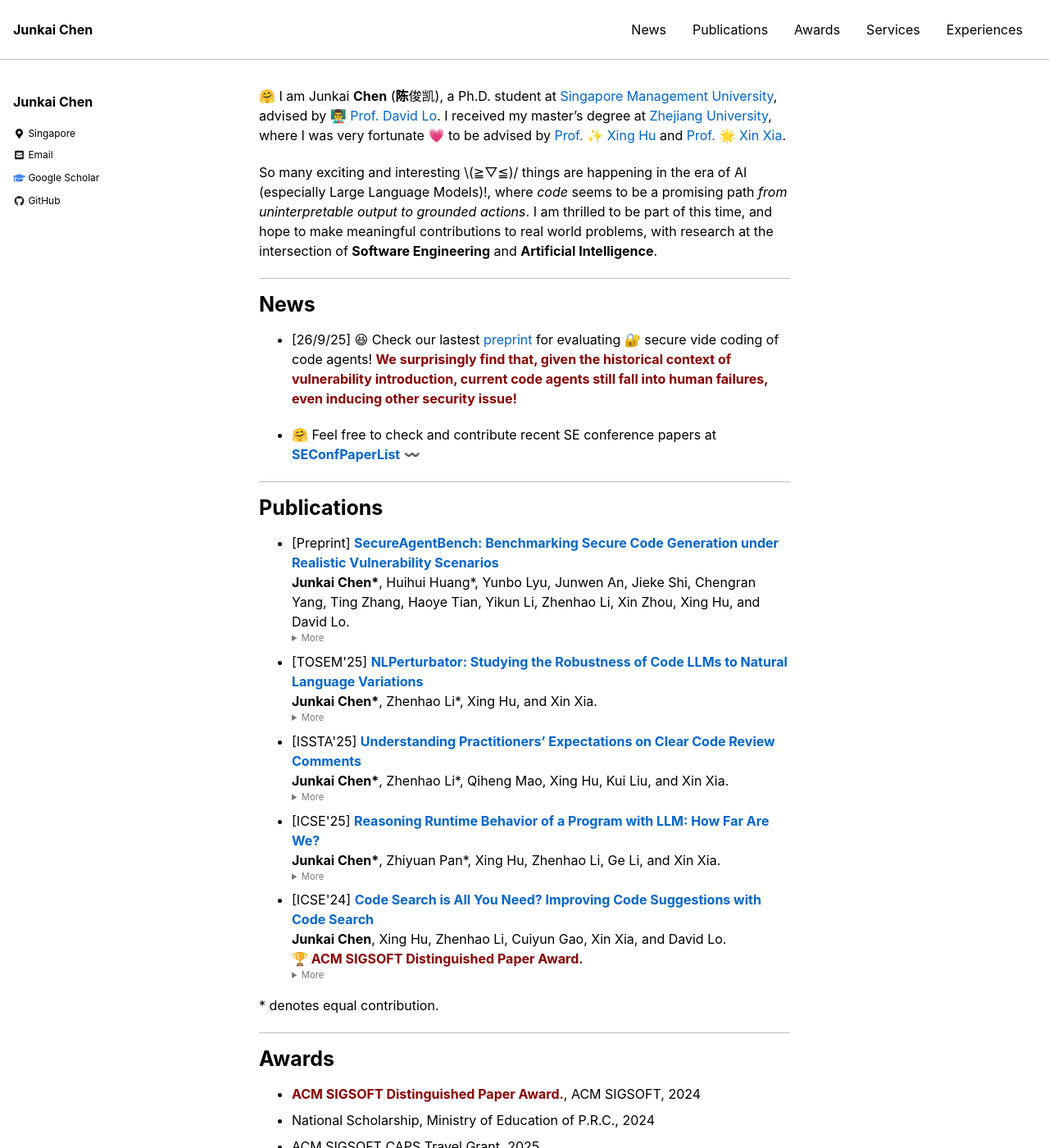
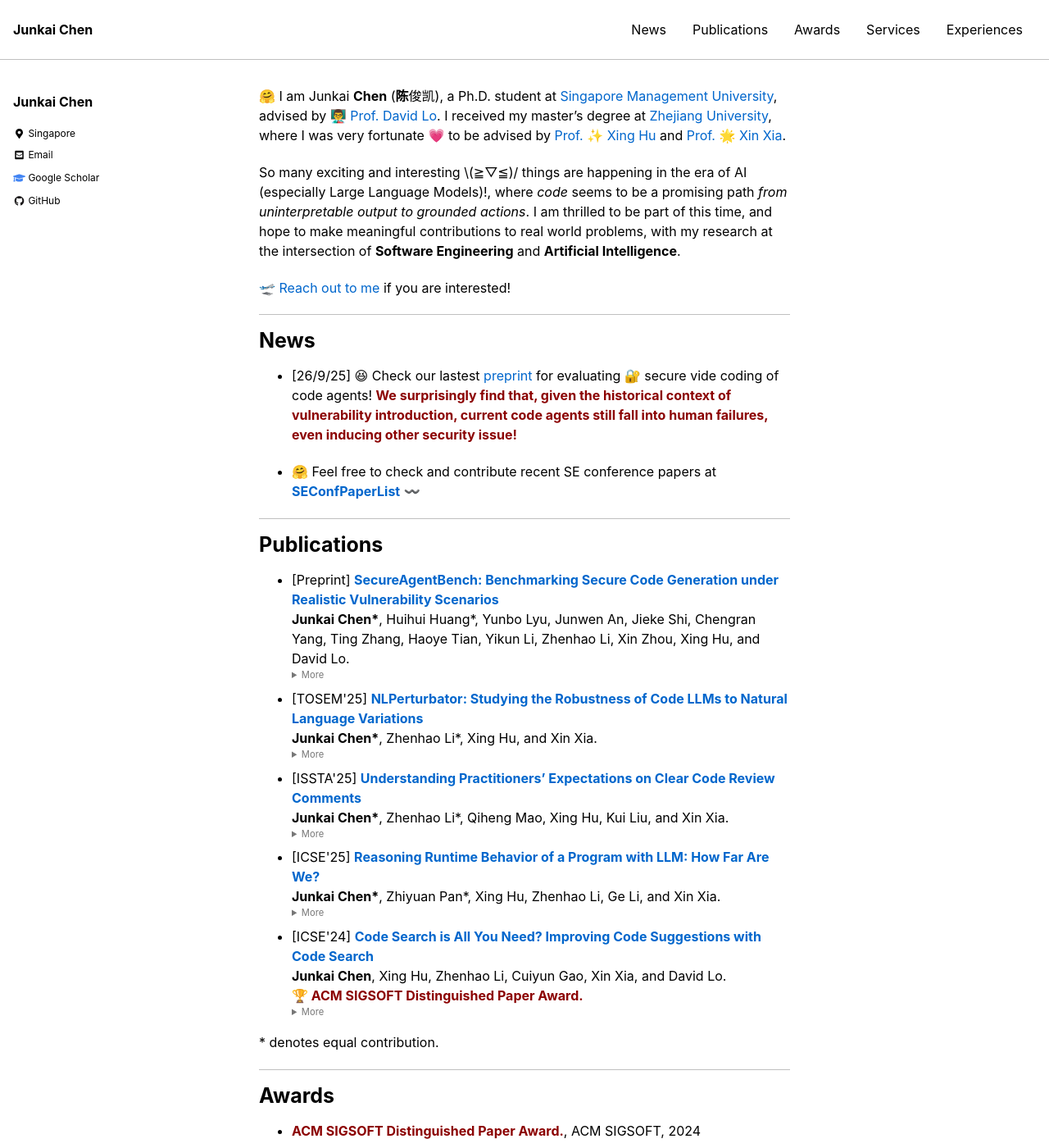
Before and after one commit to chen-junkai/chen-junkai.github.io, a Jekyll site: the page built from index.md, in a window 1280 px wide and 1400 px high. Shown: the whole window at 82% size. Built offline with Jekyll 4.4.1, drawn with Linux system fonts in a browser that asks for light colours; nearby versions of some CDN libraries; some of the changed text lies outside the part shown.

Commit message:
Update index.md

```diff
--- a/index.md
+++ b/index.md
@@ -5,7 +5,9 @@ author_profile: true
 
 🤗 I am Junkai **Chen** (**陈**俊凯), a Ph.D. student at [Singapore Management University](https://www.smu.edu.sg/), advised by [👨‍🏫 Prof. David Lo](http://www.mysmu.edu/faculty/davidlo/). I received my master's degree at [Zhejiang University](https://www.zju.edu.cn/english), where I was very fortunate 💗 to be advised by [Prof. ✨ Xing Hu](https://xing-hu.github.io/) and [Prof. 🌟 Xin Xia](https://xin-xia.github.io).
 
-So many exciting and interesting \\(≧▽≦)/ things are happening in the era of AI (especially Large Language Models)!, where _code_ seems to be a promising path _from uninterpretable output to grounded actions_. I am thrilled to be part of this time, and hope to make meaningful contributions to real world problems, with research at the intersection of **Software Engineering** and **Artificial Intelligence**.
+So many exciting and interesting \\(≧▽≦)/ things are happening in the era of AI (especially Large Language Models)!, where _code_ seems to be a promising path _from uninterpretable output to grounded actions_. I am thrilled to be part of this time, and hope to make meaningful contributions to real world problems, with my research at the intersection of **Software Engineering** and **Artificial Intelligence**.
+
+🛫 [Reach out to me](mailto:junkaichen2000@gmail.com) if you are interested!
 
 
 ***
```
Also changed, not shown: other parts of index.md (+1 -1 lines).
